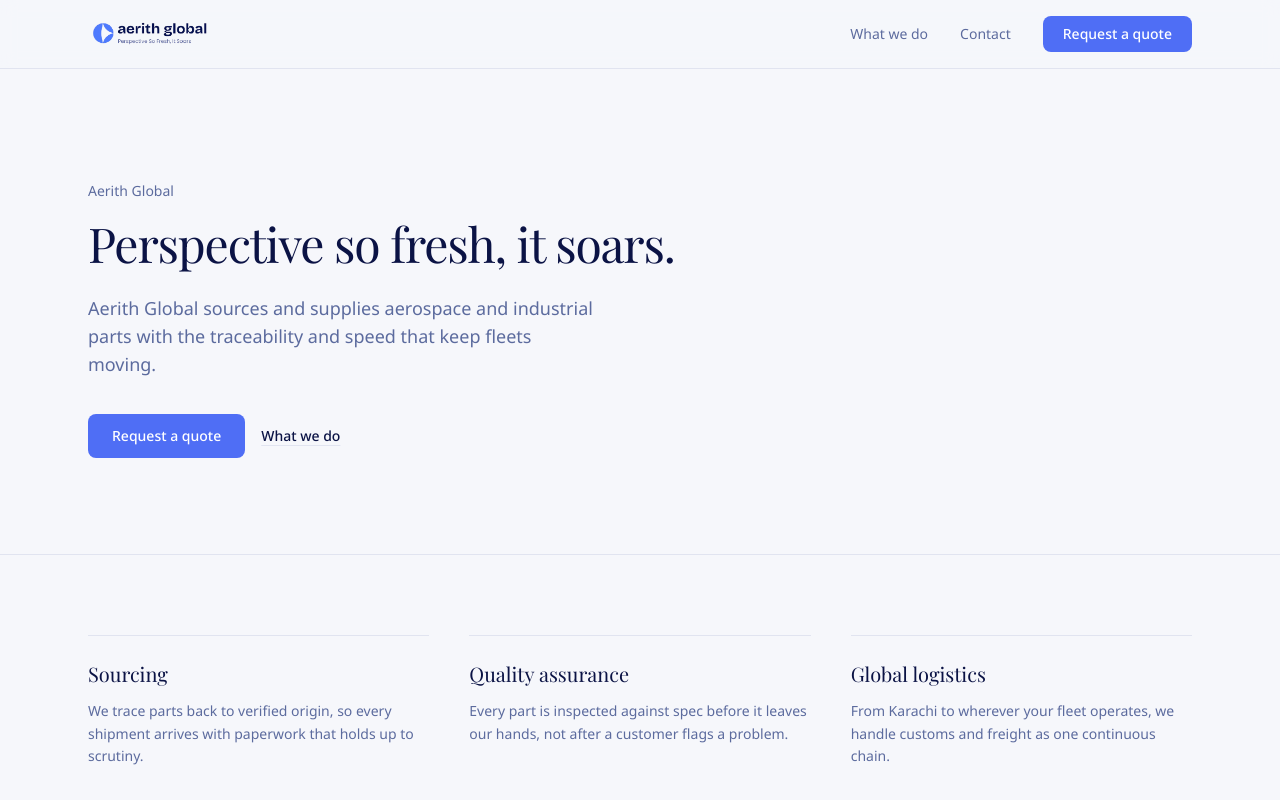
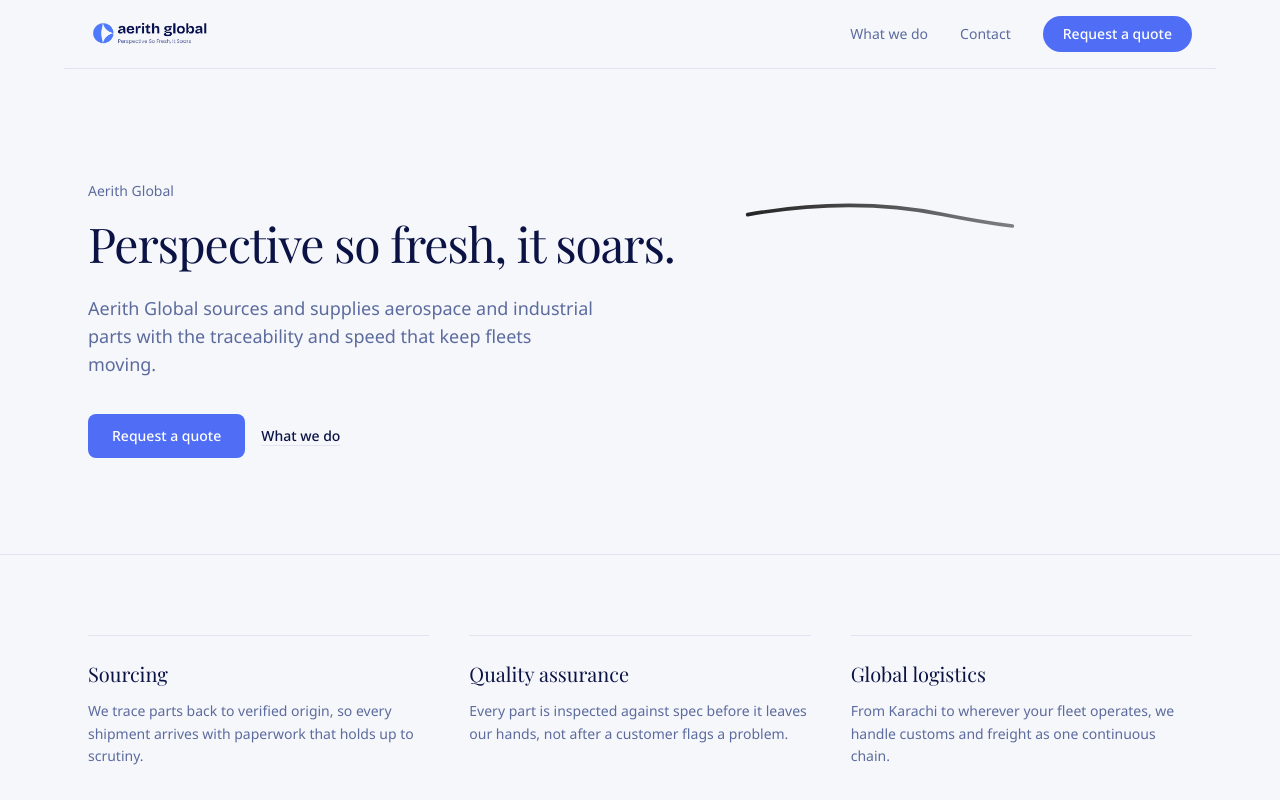
Before and after one commit to 0vai5/Aerith-Global, a Next.js app: page / in a window 1280 px wide. Shown: the top 800 px of the page. Built offline with nearby package versions, Linux system fonts and the light colour scheme; a web font is replaced by a local one.

Commit message:
feat: enhance Hero and Navbar components with improved animations and responsive design

```diff
--- a/components/Hero.tsx
+++ b/components/Hero.tsx
@@ -44,13 +44,22 @@ export function Hero() {
         </div>
       </div>
 
-      {/* Flight path — single orchestrated line-draw on load, echoing the logo mark */}
+      {/* Flight path — draws in once on load, then a beam loops along it continuously */}
       <svg
         viewBox="0 0 1200 400"
         className="pointer-events-none absolute inset-0 h-full w-full"
         preserveAspectRatio="xMidYMid slice"
         aria-hidden="true"
       >
+        <defs>
+          <linearGradient id="beam-gradient" gradientUnits="userSpaceOnUse">
+            <stop offset="0%" stopColor="var(--color-primary)" stopOpacity="0" />
+            <stop offset="50%" stopColor="var(--color-primary)" stopOpacity="1" />
+            <stop offset="100%" stopColor="var(--color-accent)" stopOpacity="0" />
+          </linearGradient>
+        </defs>
+
+        {/* Base line — the one-time draw-in */}
         <path
           d="M -50 350 C 250 380, 550 60, 850 120 S 1150 40, 1260 -20"
           fill="none"
@@ -61,6 +70,20 @@ export function Hero() {
           strokeDashoffset="1400"
           style={{ animation: "flight-path-draw 1.8s ease-out 0.3s forwards" }}
         />
+
+        {/* Beam — same path, short bright dash looping continuously once the draw finishes */}
+        <path
+          d="M -50 350 C 250 380, 550 60, 850 120 S 1150 40, 1260 -20"
+          fill="none"
+          stroke="url(#beam-gradient)"
+          strokeWidth="3"
+          strokeLinecap="round"
+          strokeDasharray="220 1400"
+          strokeDashoffset="1400"
+          style={{
+            animation: "beam-travel 2.6s linear 2.1s infinite",
+          }}
+        />
       </svg>
     </section>
   );
--- a/components/Navbar.tsx
+++ b/components/Navbar.tsx
@@ -2,7 +2,7 @@
 
 import Image from "next/image";
 import Link from "next/link";
-import { useState } from "react";
+import { useEffect, useState } from "react";
 
 const links = [
   { label: "What we do", href: "#pillars" },
@@ -11,10 +11,24 @@ const links = [
 
 export function Navbar() {
   const [open, setOpen] = useState(false);
+  const [scrolled, setScrolled] = useState(false);
+
+  useEffect(() => {
+    const onScroll = () => setScrolled(window.scrollY > 24);
+    onScroll();
+    window.addEventListener("scroll", onScroll, { passive: true });
+    return () => window.removeEventListener("scroll", onScroll);
+  }, []);
 
   return (
-    <header className="sticky top-0 z-50 border-b border-border bg-background/90 backdrop-blur">
-      <div className="mx-auto flex max-w-6xl items-center justify-between px-6 py-4">
+    <header className="sticky top-0 z-50 flex justify-center px-4 pt-0 transition-[padding] duration-300 ease-out data-[scrolled=true]:pt-3" data-scrolled={scrolled}>
+      <div
+        className={`flex w-full items-center justify-between transition-all duration-300 ease-out ${
+          scrolled
+            ? "max-w-2xl rounded-full border border-border/60 bg-background/60 px-5 py-2.5 shadow-lg shadow-foreground/5 backdrop-blur-xl"
+            : "max-w-6xl border-b border-border bg-background/90 px-6 py-4 backdrop-blur"
+        }`}
+      >
         {/* Desktop logo — real mark */}
         <Link
           href="/"
@@ -22,11 +36,11 @@ export function Navbar() {
           onClick={() => setOpen(false)}
         >
           <Image
-            src="/aerith-icon.png"
+            src={!scrolled ? "/aerith-icon.png" : "/aerith-icon-wordmark.png"}
             alt="Aerith Global"
-            width={128}
-            height={128}
-            // className="h-16 w-16"
+            width={scrolled ? 32 : 128}
+            height={scrolled ? 32 : 128}
+            className="transition-all duration-300"
             priority
           />
         </Link>
@@ -37,14 +51,13 @@ export function Navbar() {
           className="flex items-center gap-2 md:hidden"
           onClick={() => setOpen(false)}
         >
-           <Image
+          <Image
             src="/aerith-icon-wordmark.png"
             alt="Aerith Global"
             width={32}
             height={32}
             priority
           />
-
         </Link>
 
         {/* Desktop nav */}
@@ -60,7 +73,7 @@ export function Navbar() {
           ))}
           <Link
             href="#contact"
-            className="rounded-md bg-primary px-5 py-2 text-sm font-medium text-primary-foreground transition-colors hover:bg-accent hover:text-accent-foreground"
+            className="rounded-full bg-primary px-5 py-2 text-sm font-medium text-primary-foreground transition-colors hover:bg-accent hover:text-accent-foreground"
           >
             Request a quote
           </Link>
@@ -69,7 +82,7 @@ export function Navbar() {
         {/* Mobile toggle */}
         <button
           type="button"
-          className="flex h-9 w-9 items-center justify-center rounded-md border border-border md:hidden"
+          className="flex h-9 w-9 items-center justify-center rounded-full border border-border md:hidden"
           aria-label={open ? "Close menu" : "Open menu"}
           aria-expanded={open}
           onClick={() => setOpen((v) => !v)}
@@ -94,9 +107,13 @@ export function Navbar() {
         </button>
       </div>
 
-      {/* Mobile menu panel */}
+      {/* Mobile menu panel — anchored under the capsule/bar, not inside it */}
       {open && (
-        <nav className="flex flex-col gap-1 border-t border-border px-6 py-4 md:hidden">
+        <nav
+          className={`absolute left-4 right-4 top-full mt-2 flex flex-col gap-1 rounded-2xl border border-border bg-background/95 px-6 py-4 shadow-lg backdrop-blur-xl md:hidden ${
+            scrolled ? "max-w-2xl" : "max-w-6xl"
+          }`}
+        >
           {links.map((link) => (
             <Link
               key={link.href}
@@ -109,7 +126,7 @@ export function Navbar() {
           ))}
           <Link
             href="#contact"
-            className="mt-2 rounded-md bg-primary px-5 py-2 text-center text-sm font-medium text-primary-foreground"
+            className="mt-2 rounded-full bg-primary px-5 py-2 text-center text-sm font-medium text-primary-foreground"
             onClick={() => setOpen(false)}
           >
             Request a quote
--- a/src/app/globals.css
+++ b/src/app/globals.css
@@ -139,6 +139,15 @@
   }
 }
 
+@keyframes beam-travel {
+  from {
+    stroke-dashoffset: 1400;
+  }
+  to {
+    stroke-dashoffset: -220;
+  }
+}
+
 @layer base {
   * {
     @apply border-border outline-ring/50;
```
